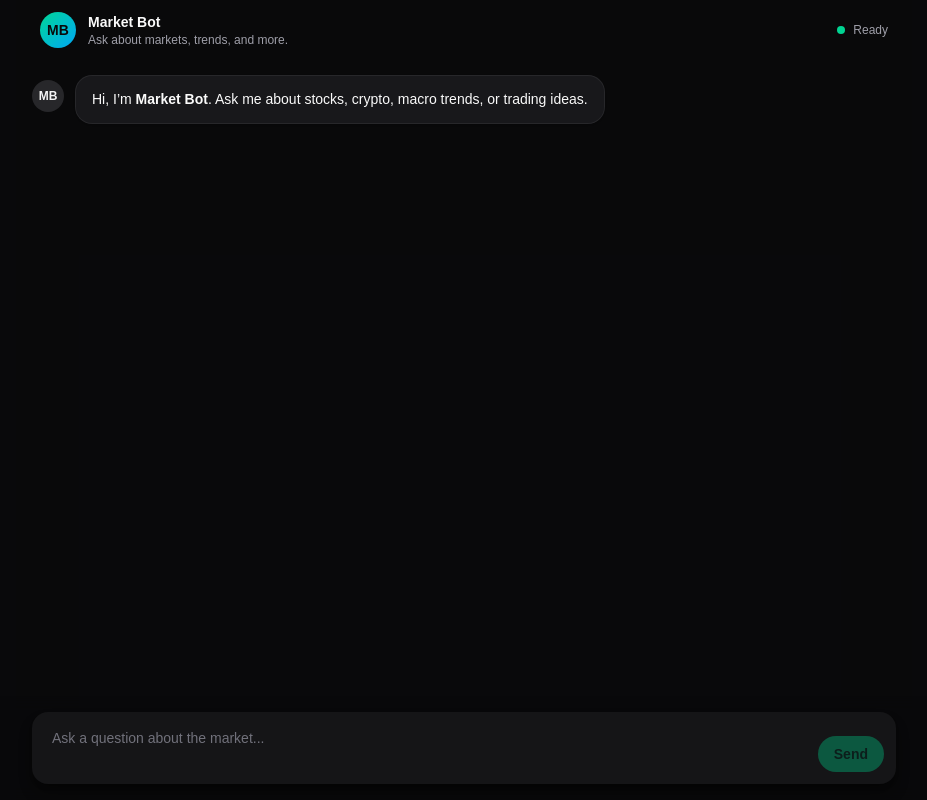
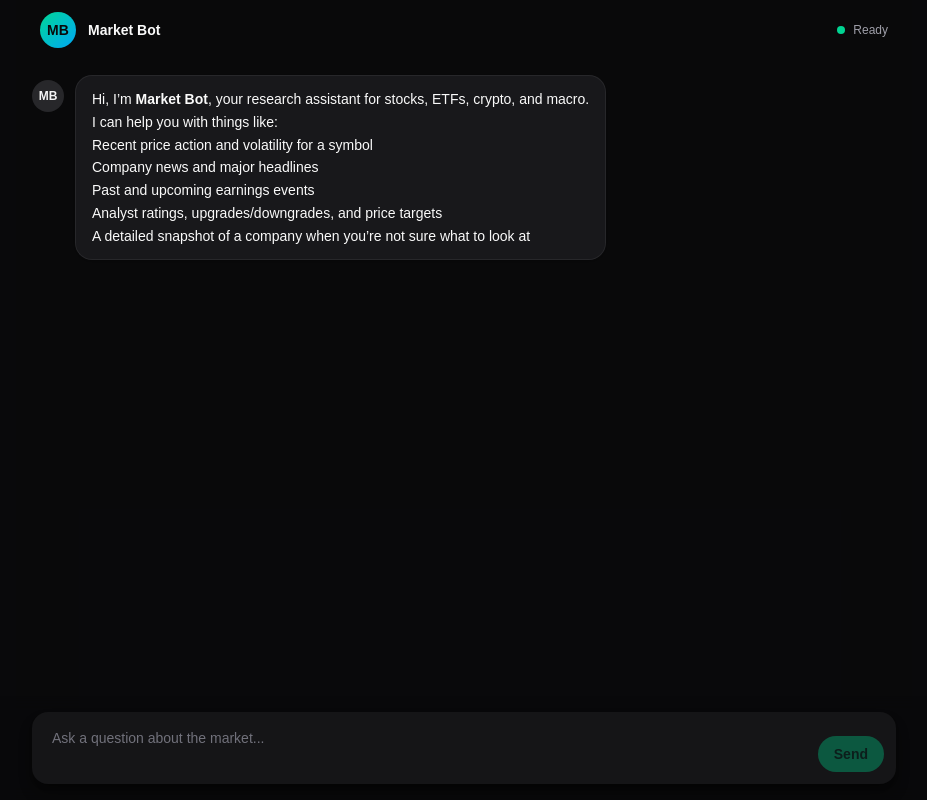
Before and after one commit to j584lee98/market-bot, a Next.js app in the folder client/: page / in a window 1280 px wide. Shown: the whole page, without its empty margins (176-1103 px from the left). Built offline with nearby package versions, Linux system fonts and the light colour scheme.

Commit message:
modify prompts and response formatting

```diff
--- a/client/components/Chat.tsx
+++ b/client/components/Chat.tsx
@@ -14,7 +14,13 @@ export default function Chat() {
       id: "welcome-1",
       role: "bot",
       content:
-        "Hi, I’m **Market Bot**. Ask me about stocks, crypto, macro trends, or trading ideas.",
+        "Hi, I’m **Market Bot**, your research assistant for stocks, ETFs, crypto, and macro.\n\n" +
+        "I can help you with things like:\n\n" +
+        "- Recent price action and volatility for a symbol\n" +
+        "- Company news and major headlines\n" +
+        "- Past and upcoming earnings events\n" +
+        "- Analyst ratings, upgrades/downgrades, and price targets\n" +
+        "- A detailed snapshot of a company when you’re not sure what to look at",
     },
   ]);
 
--- a/client/components/chat-header.tsx
+++ b/client/components/chat-header.tsx
@@ -10,7 +10,6 @@ export function ChatHeader() {
         <span className="text-sm font-semibold text-zinc-50">
           Market Bot
         </span>
-        <span className="text-xs text-zinc-400">Ask about markets, trends, and more.</span>
       </div>
       <div className="ml-auto hidden items-center gap-2 text-xs text-zinc-400 sm:flex">
         <span className="h-2 w-2 rounded-full bg-emerald-400" />
--- a/client/components/chat-message-bubble.tsx
+++ b/client/components/chat-message-bubble.tsx
@@ -1,6 +1,7 @@
 "use client";
 
 import ReactMarkdown from "react-markdown";
+import remarkGfm from "remark-gfm";
 
 export type ChatRole = "user" | "bot";
 
@@ -29,7 +30,7 @@ export function ChatMessageBubble({ role, content }: ChatMessageBubbleProps) {
         }`}
       >
         <div className="prose prose-invert prose-sm max-w-none">
-          <ReactMarkdown>{content}</ReactMarkdown>
+          <ReactMarkdown remarkPlugins={[remarkGfm]}>{content}</ReactMarkdown>
         </div>
       </div>
     </div>
--- a/client/package.json
+++ b/client/package.json
@@ -12,7 +12,8 @@
     "next": "16.0.3",
     "react": "19.2.0",
     "react-dom": "19.2.0",
-    "react-markdown": "^10.1.0"
+    "react-markdown": "^10.1.0",
+    "remark-gfm": "^4.0.1"
   },
   "devDependencies": {
     "@tailwindcss/postcss": "^4",
```
Also changed, not shown: 2 other files (tests, documents, lock files or other folders).
